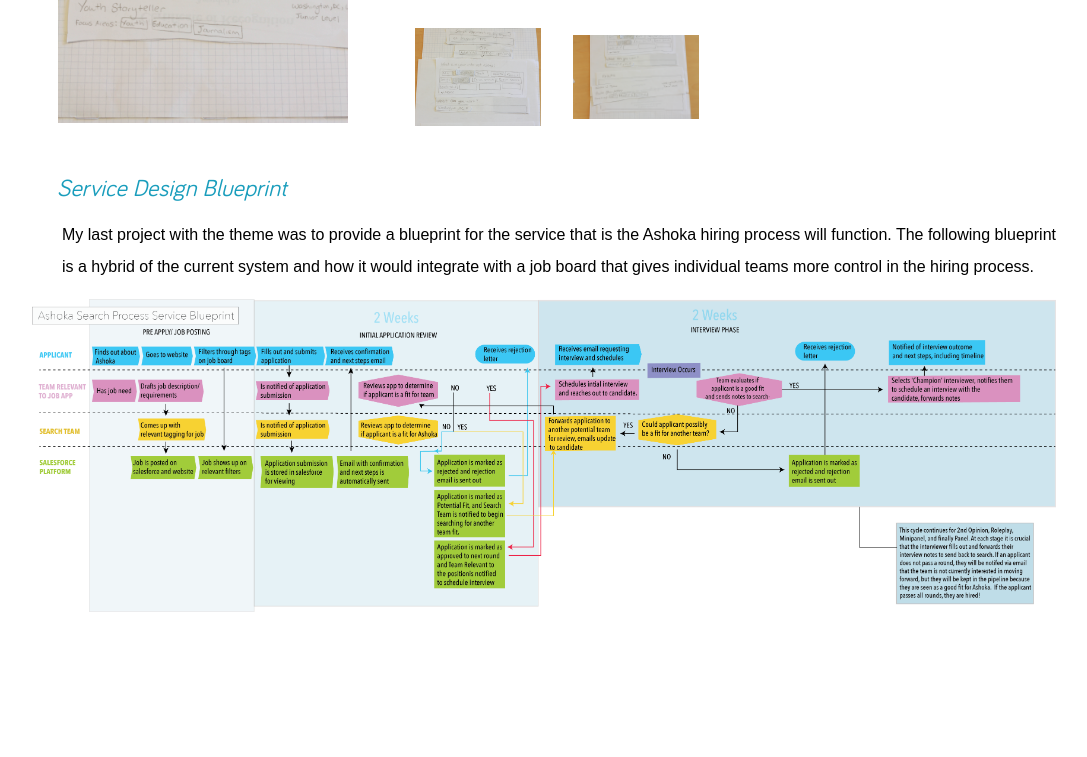
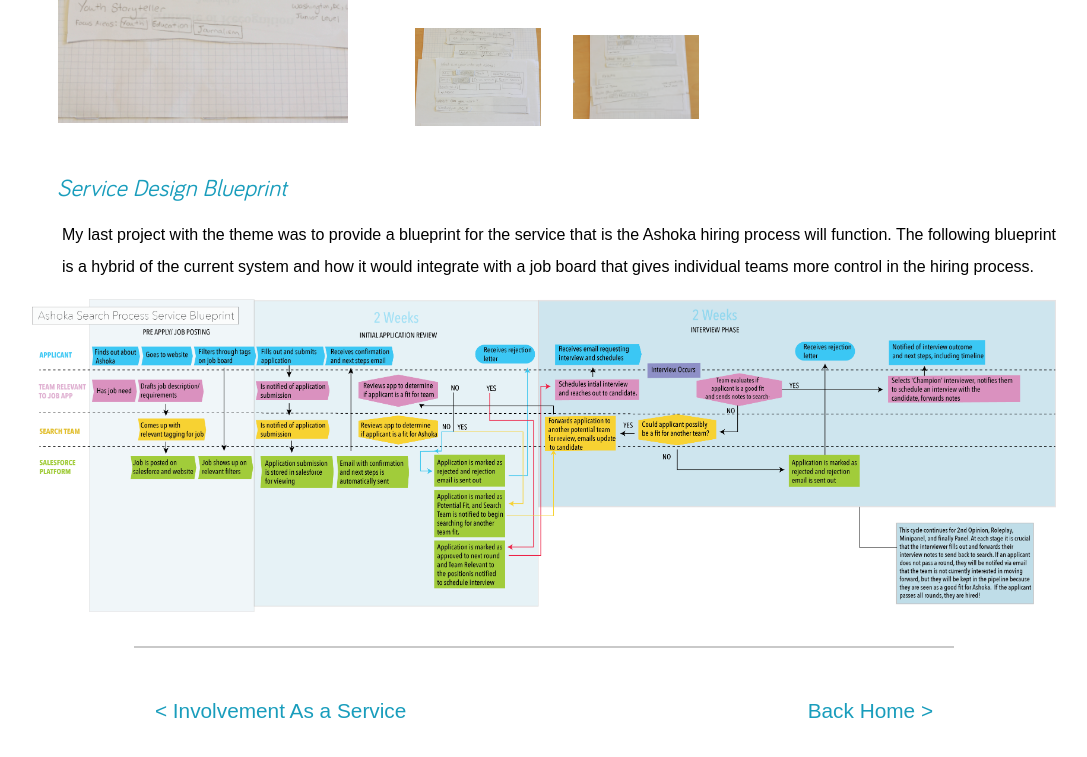
Before and after one commit to kerrinrose/kerrinrose.com, a plain HTML site: page ashoka.html in a window 1280 px wide. Shown: the part 4836-5593 px from the top of the page, without its empty margins (96-1183 px from the left). Before the commit the page ends 5472 px from the top, so only its background shows below. Drawn offline with nearby package versions, Linux system fonts and the light colour scheme.

Commit message:
bottom nav

```diff
--- a/ashoka.html
+++ b/ashoka.html
@@ -248,6 +248,18 @@
           <p style="padding-left: 30px;">My last project with the theme was to provide a blueprint for the service that is the Ashoka hiring process will function. The following blueprint is a hybrid of the current system and how it would integrate with a job board that gives individual teams more control in the hiring process. </p><a href="images/SearchServiceBluePrint.png" target="_blank"><img src="images/SearchServiceBluePrint.png" width="100%"></a>
 
     </section>
+         <hr/>
+                    <section class="row bottom-nav">
+            <div class="grid-6">
+               <a href="ashoka.html"> < Involvement As a Service  </a>
+            </div><!--
+            --><div class="grid-6 right">
+               <a href="index.html"> Back Home >  </a>
+
+            </div>
+        </section>
+
+
         </section>
       <script src="https://ajax.googleapis.com/ajax/libs/jquery/2.1.3/jquery.min.js"></script>
 
--- a/css/style.scss
+++ b/css/style.scss
@@ -678,6 +678,13 @@ $margin: 2.5%;
 
 }
 
+.bottom-nav {
+
+ font-size: 1.3em;
+    width: 80%;
+    margin: auto;
+}
+
 
 @media(max-width: 440px) {
 
```
Also changed, not shown: creativestate.html (+13 -2 lines), dtdc.html (+14 -0 lines), index.html (+2 -2 lines), css/style.css, 1 other file.
